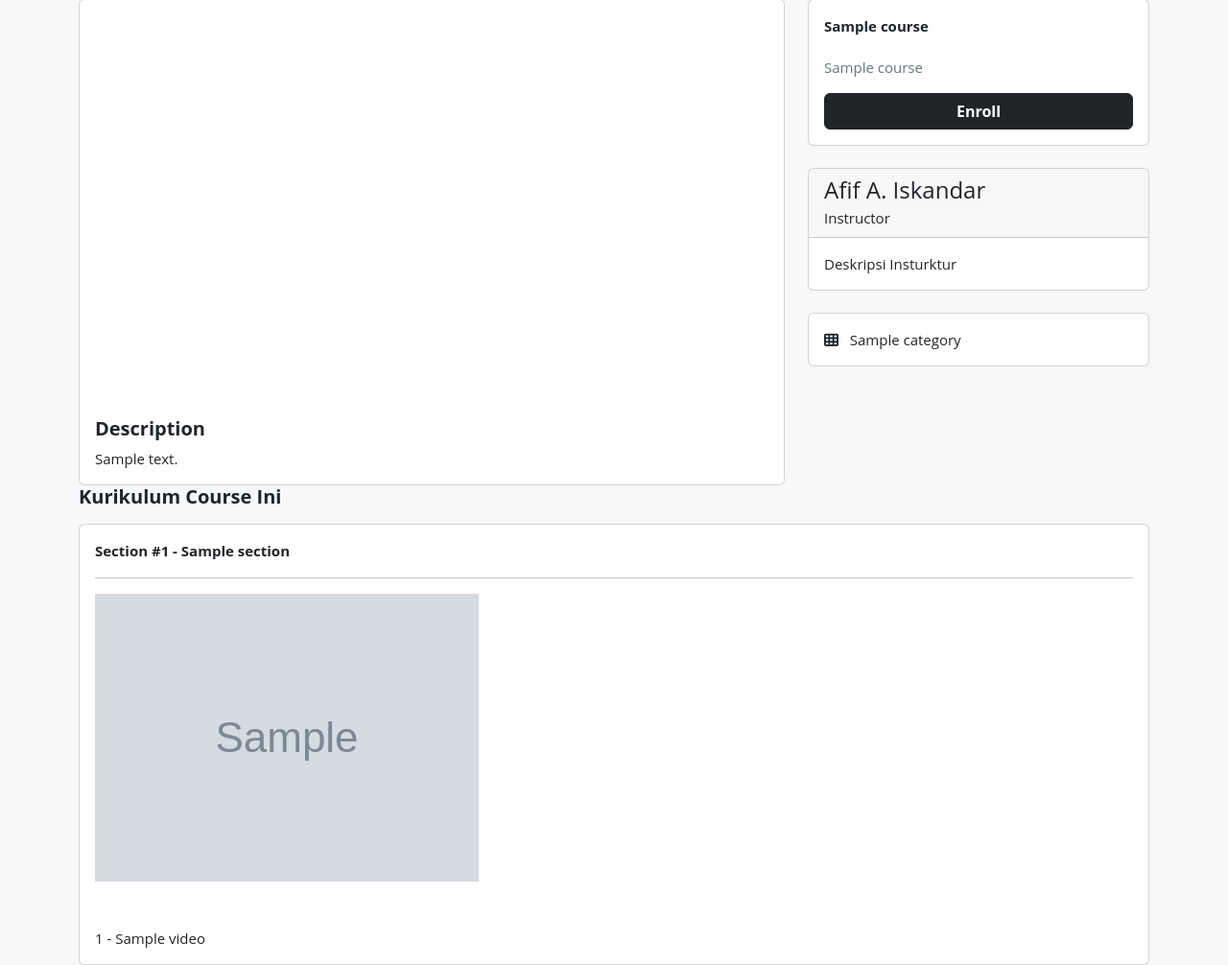
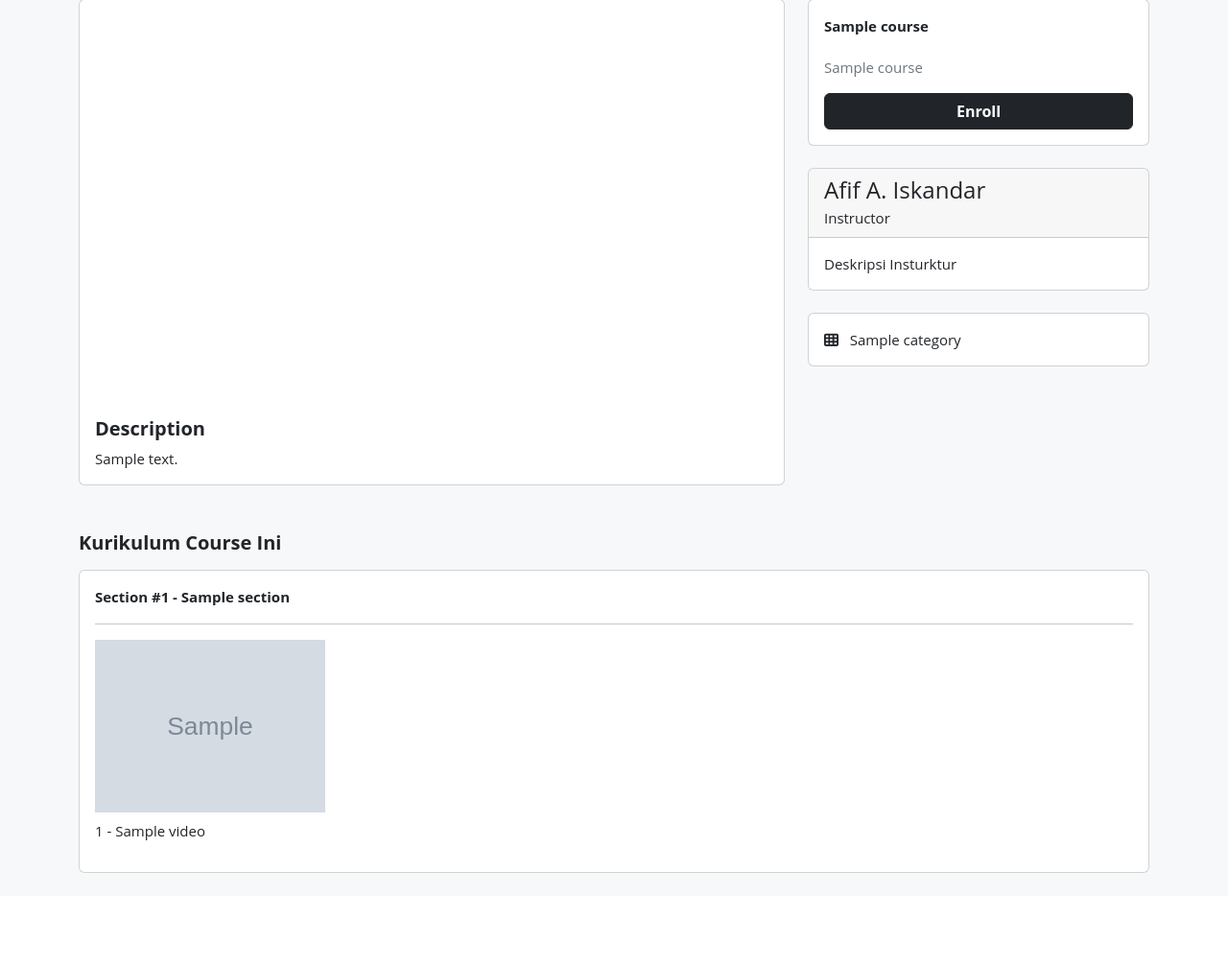
Before and after one commit to afifai/NgodingPython-website, a Django app: a page that uses templates/content/course_detail.html in a window 1280 px wide. Shown: the part 116-1122 px from the top of the page at 96% size. After the commit the page ends 1026 px from the top, so only its background shows below. Run offline with Django 4.2, Linux system fonts and the light colour scheme; tables that the repository leaves empty hold one stand-in row (values such as "Sample post"); grey boxes marked "Sample" are stand-in pictures; some libraries are stand-ins or nearby versions.

Commit message:
add styling to detail view

```diff
--- a/static/css/course_detail.css
+++ b/static/css/course_detail.css
@@ -0,0 +1,12 @@
+.list-row {
+    display: flex;
+    flex-wrap: wrap;
+}
+
+.list-item {
+    max-width: 240px;
+}
+
+.video-link {
+    text-decoration: none;
+}
--- a/templates/content/course_detail.html
+++ b/templates/content/course_detail.html
@@ -50,13 +50,13 @@
             </div>
         </div>
     </div>
-    <div class="row">
+    <div class="row mt-5">
         <div class="col-12">
             <h5 class="fw-bold mb-3">
                 Kurikulum Course Ini
             </h5>
             {% for section in course.sections.all %}
-            <div class="card">
+            <div class="card mb-4">
                 <div class="card-body">
                     <div class="card-title fw-bold">
                         Section #{{ section.position }} - {{ section.title }}
@@ -65,15 +65,15 @@
                     <div class="list">
                         <div class="list-row">
                             {% for video in section.videos.all %}
-                            <div class="list-item mb-5">
-                                <div>
-                                    <img src="{{ video.thumbnail.url }}" alt="">
-                                </div>
-                            </div>
-                            <div class="mt-2">
-                                <div class="card-text">
-                                    {{ video.position }} - {{ video.title }}
-                                </div>
+                            <div class="list-item mb-3 me-3">
+                                <a class="video-link" href="">
+                                    <img src="{{ video.thumbnail.url }}" width="100%" alt="">
+                                    <div class="mt-2 text-dark">
+                                        <div class="card-text">
+                                            {{ video.position }} - {{ video.title }}
+                                        </div>
+                                    </div>
+                                </a>
                             </div>
                             {% endfor %}
                         </div>
```
